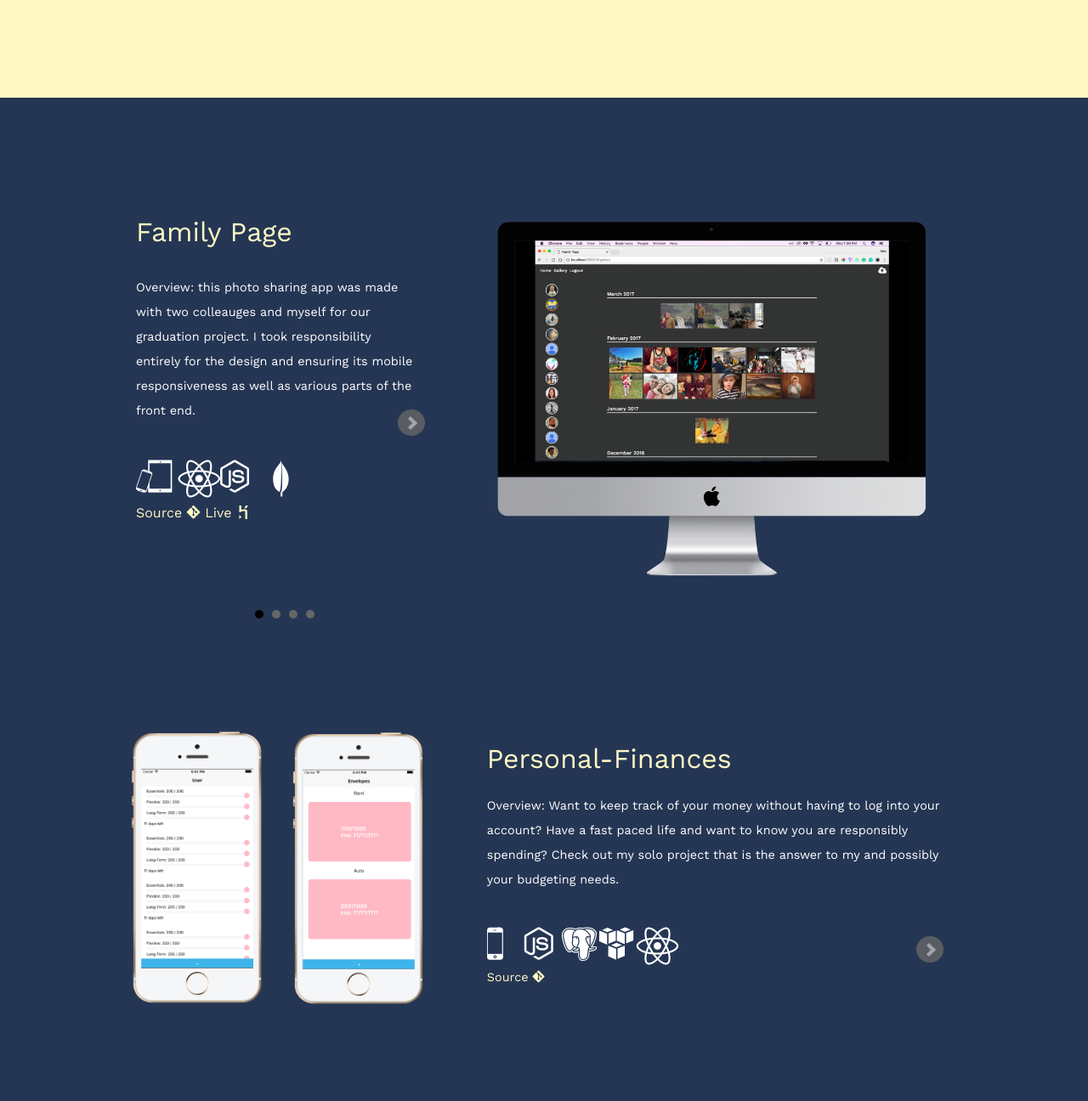
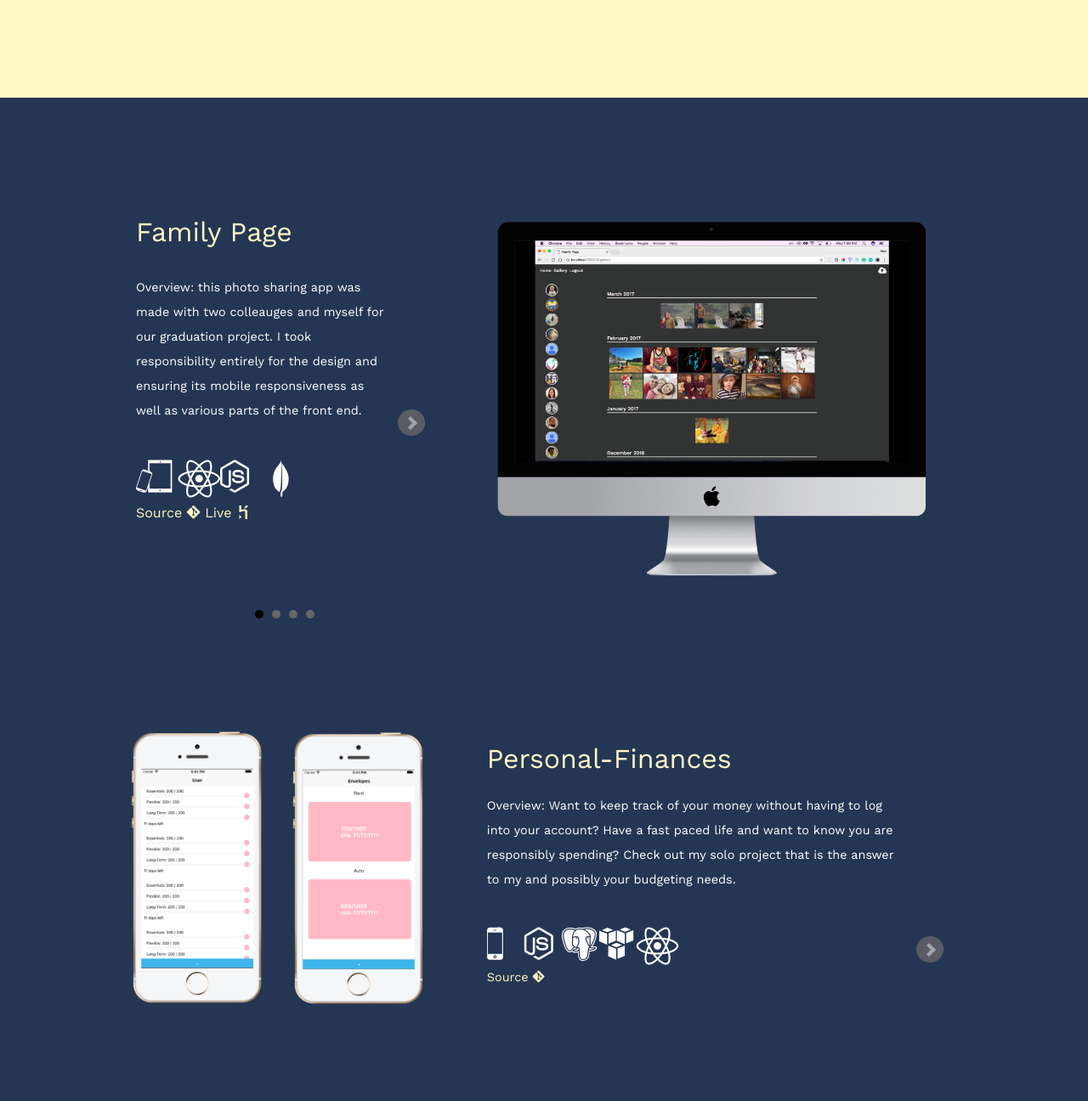
Before and after one commit to alexander-poe/portv1, a plain HTML site: page index.html in a window 1280 px wide. Shown: the part 1788-3084 px from the top of the page at 85% size. Drawn offline with nearby package versions, Linux system fonts and the light colour scheme.

Commit message:
touch ups with overlapping text in slides

```diff
--- a/main.css
+++ b/main.css
@@ -21,6 +21,11 @@ img {
 
 @-ms-viewport{
     width: device-width;
+}
+
+
+.bx-viewport {
+  height: 300px
 }
 
 .bx-prev {
@@ -201,6 +206,7 @@ ul li {
 .project-description {
 	font-size: .9rem;
 	font-weight: 300;
+  width: 90%;
 	color: white;
 }
 
@@ -214,6 +220,7 @@ ul li {
 
 .project-descriptionbig {
 	font-size: .9rem;
+  width: 90%;
 	font-weight: 300;
 	color: white;
   padding-right: 20px;
@@ -298,6 +305,10 @@ ul li {
       height: 400px;
     }
 
+    .bx-viewport {
+      height: 300px
+    }
+
     .bx-prev {
       display: none;
     }
@@ -366,6 +377,7 @@ ul li {
 	.project-description {
 		font-size: .9rem;
 		color: white;
+    width: 90%;
 		padding-bottom: 32px;
 	}
 	.left {
@@ -392,6 +404,7 @@ ul li {
 
 	.project-descriptionbig {
 		font-size: .9rem;
+    width: 90%;
 		padding-top: 10px;
     padding-bottom: 34px;
 		font-weight: 300;
```
